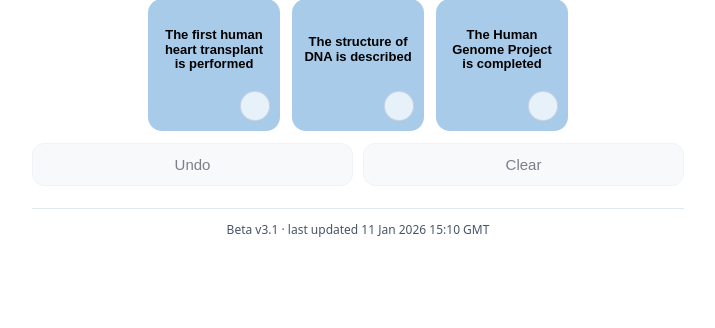
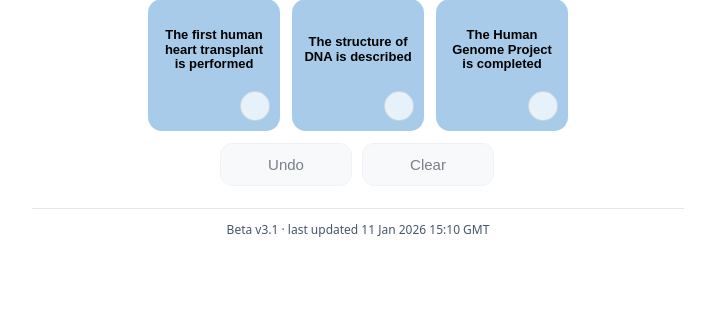
Before and after one commit to jimgallagher80/Eventorder, a PHP site: page / in a window 1280 px wide. Shown: the part 303-631 px from the top of the page, without its empty margins (282-997 px from the left). Run offline with PHP 8.4, Linux system fonts and the light colour scheme.

Commit message:
Update style.css

```diff
--- a/style.css
+++ b/style.css
@@ -165,6 +165,19 @@ main{
   gap: 10px;
   margin: 12px 0;
 }
+
+/* Controls row should match the 2-tile grid width on mobile */
+#controlsRow{
+  width: calc((var(--tile) * 2) + var(--tileGap));
+  margin-left: auto;
+  margin-right: auto;
+}
+
+/* Make Undo/Clear/Share the same width as a tile */
+#undo, #clear, #share{
+  width: var(--tile);
+}
+
 
 /* Buttons */
 button{
```
